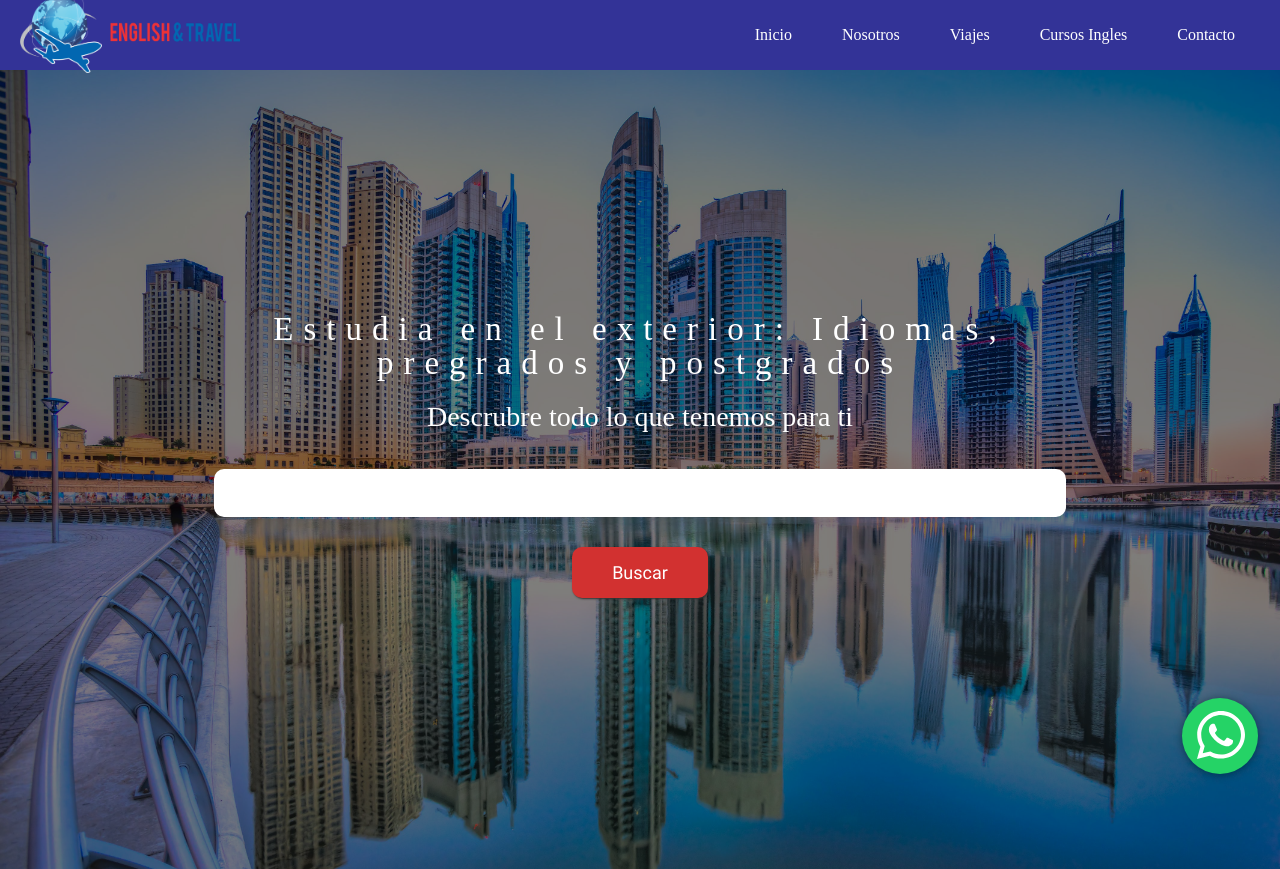
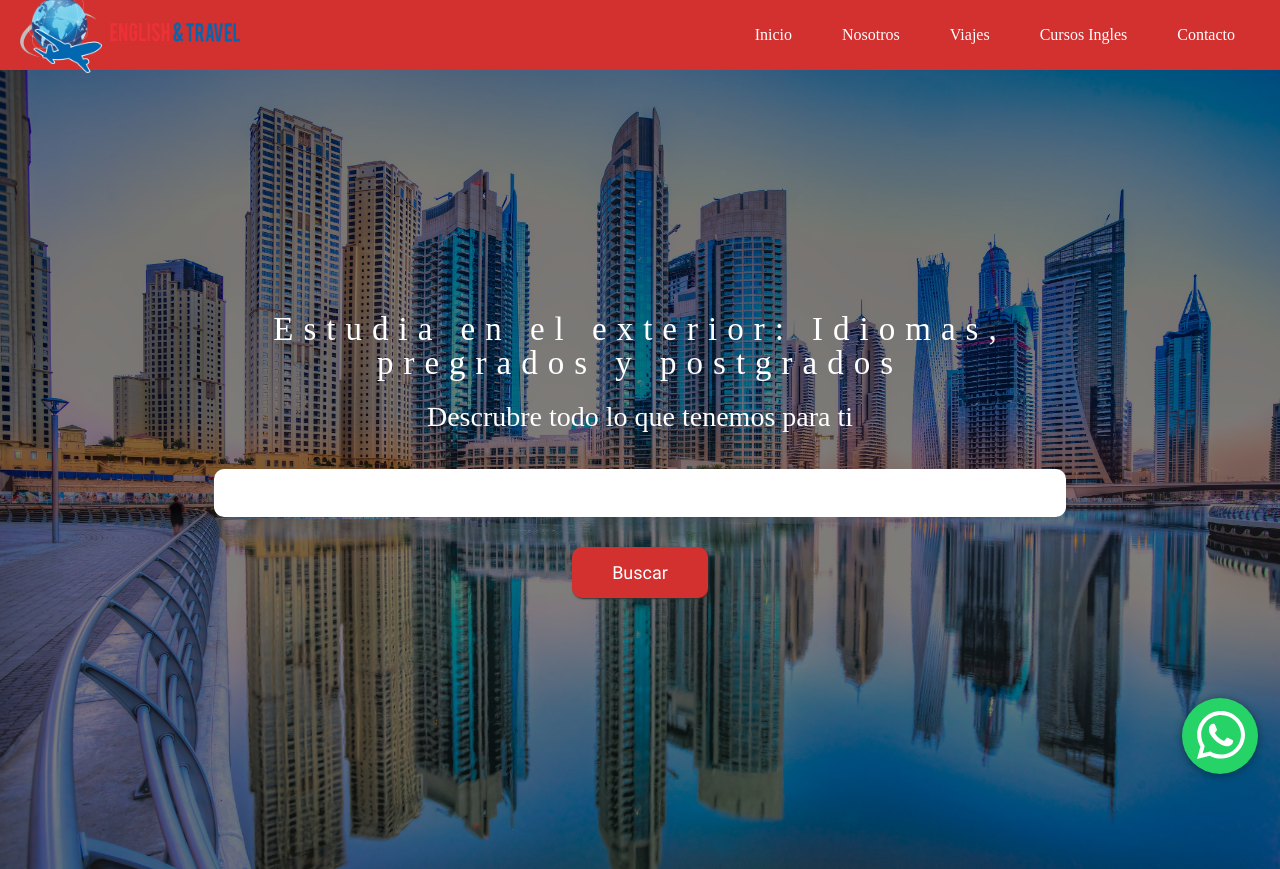
Before and after one commit to sadonfa/english_travel, a Django app: page / in a window 1280 px wide. Shown: the top 869 px of the page. Run offline with Django 4.2, Linux system fonts and the light colour scheme; data that the repository does not hold is empty; some web fonts are replaced.

Commit message:
Cambio de estilos

```diff
--- a/mainapp/static/css/style.css
+++ b/mainapp/static/css/style.css
@@ -16,7 +16,8 @@ body {
     /* position: absolute; */
     width: 100%;
     /* background-color: #000080; */
-    background-color: rgba(0, 0, 125, 0.8);
+    /*background-color: rgba(0, 0, 125, 0.8);*/
+    background-color: #D23130;
     /* margin-bottom: 50px; */
     height: 70px;
     box-shadow: 1px 1px 15px black;
--- a/mainapp/templates/pg-lenguage.html
+++ b/mainapp/templates/pg-lenguage.html
@@ -30,7 +30,7 @@
                 </form>
             </div>
             <div class="banner">
-                <img src="{% static 'images/Imagen1.png' %}" alt="banner" />
+                <img src="{% static 'images/banner.png' %}" alt="banner" />
             </div>
         </div>
 
```
Also changed, not shown: mainapp/static/images/banner.png (added).
